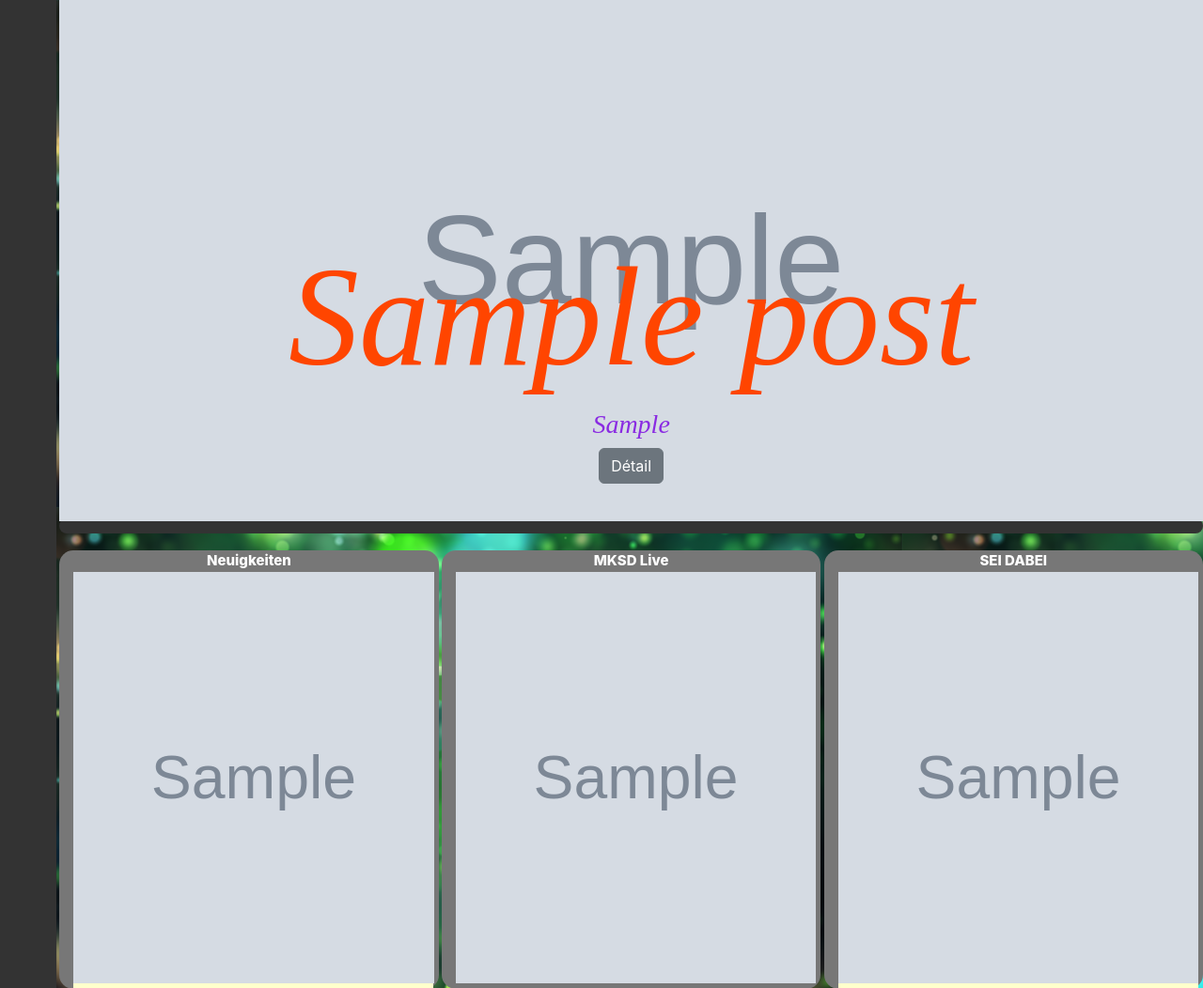
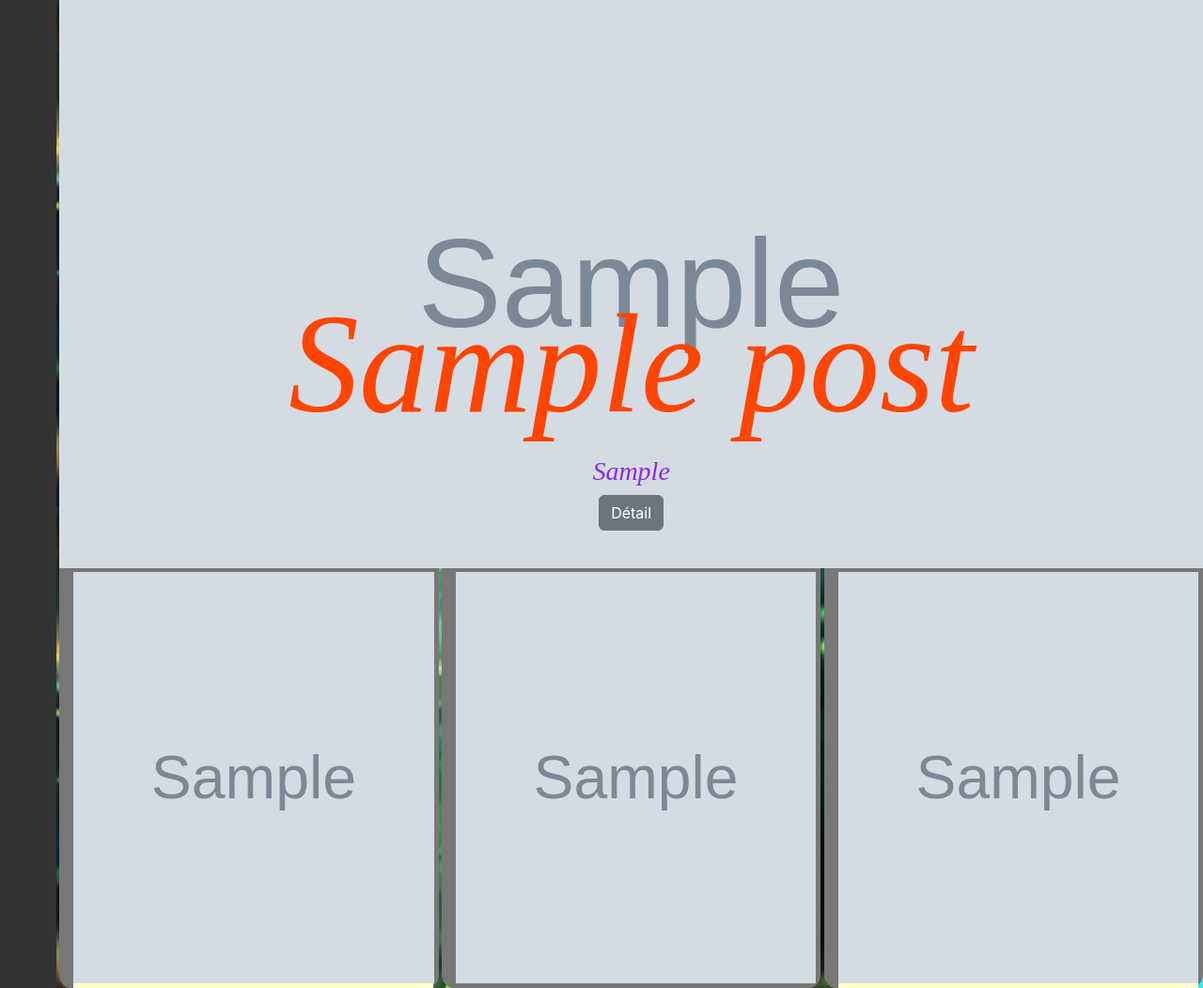
Before and after one commit to C-Iahny/mksd, a Django app: page / in a window 1280 px wide. Shown: the part 66-1118 px from the top of the page at 94% size. Run offline with Django 3.2, Linux system fonts and the light colour scheme; tables that the repository leaves empty hold one stand-in row (values such as "Sample post"); grey boxes marked "Sample" are stand-in pictures; some libraries are stand-ins or nearby versions.

Commit message:
Update index.html

```diff
--- a/mksd/templates/index.html
+++ b/mksd/templates/index.html
@@ -199,7 +199,7 @@ iframe {
                 {% for post in post %}
                 <a style="color: #fff; text-decoration: none;" href="{% url 'article-detail' post.pk %}">
                     <div class="carousel-item {% if forloop.counter0 == 0 %} active {% endif %} ">
-                        <img src="{{ post.header_image.url }}" style="height: 555px;" class="img-fluid d-block w-100" alt="foto">
+                        <img src="{{ post.header_image.url }}" style="height: 605px;" class="img-fluid d-block w-100" alt="foto">
                         <div class="carousel-caption d-none d-md-block">
                             <h1 class="animate__animated
                                 {% if forloop.counter0 == 0 %}
```
